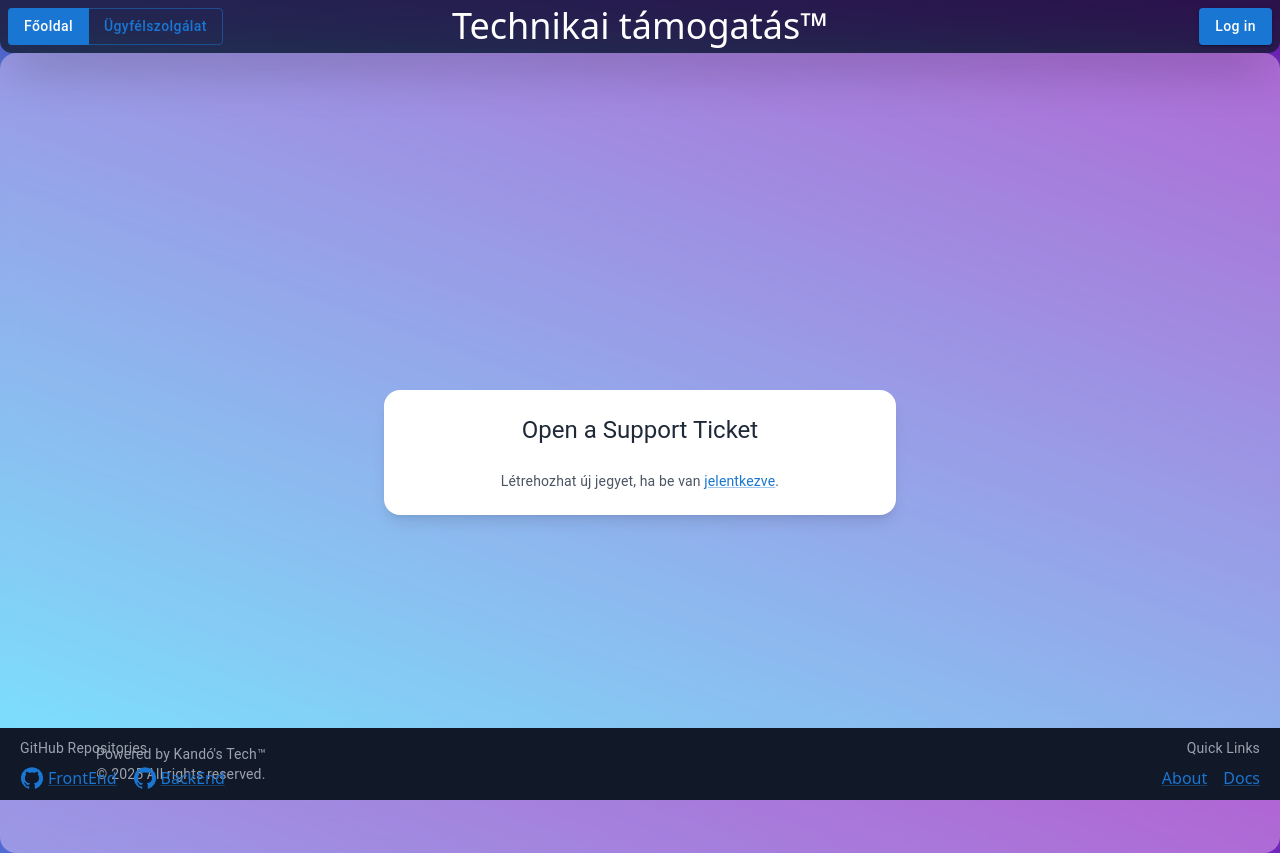
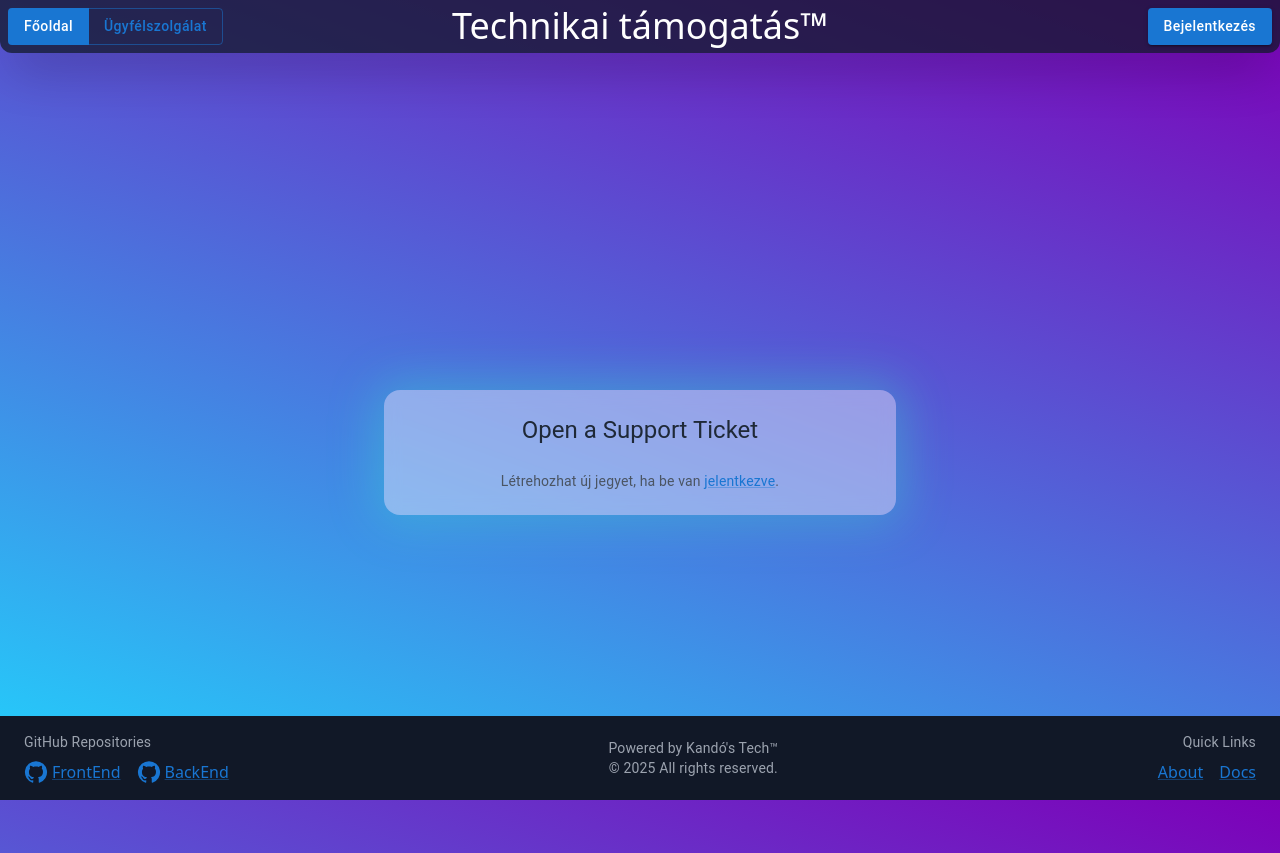
Before and after one commit to balhun/techsupport, a React (Vite) app: page /openticket in a window 1280 px wide. Built offline with nearby package versions, Linux system fonts and the light colour scheme; no server answers.

Commit message:
Otlet es ticket upg

```diff
--- a/src/pages/OpenTicket.jsx
+++ b/src/pages/OpenTicket.jsx
@@ -13,8 +13,8 @@ export default function OpenTicket({ user }) {
   };
 
   return (
-    <div className="flex flex-col items-center island glowing justify-center min-h-screen bg-gradient-to-b from-purple-900 to-blue-600 p-4">
-      <Box className="bg-white shadow-lg rounded-2xl p-6 space-y-6 w-full max-w-lg">
+    <div className="flex flex-col items-center justify-center min-h-screen ">
+      <Box className="bg-white shadow-lg rounded-2xl p-6 space-y-6 w-full max-w-lg island glowing">
         <Typography variant="h5" align="center" className="text-gray-800 font-semibold">Open a Support Ticket</Typography>
         {user ? (null):
           <Typography variant="body2" align="center" className="text-gray-600">Létrehozhat új jegyet, ha be van <Link className="text-blue-700 underline" href="/login">jelentkezve</Link>.</Typography>
--- a/src/pages/Profile.jsx
+++ b/src/pages/Profile.jsx
@@ -68,8 +68,9 @@ export default function Profile({ user,auth,logout,setUser }) {
       alert('Failed to update profile. Please try again.');
     }
     setUser((v)=>({...v,displayName:name}))
+    console.log(user)
   };
-
+  //Admin uid belemegy az sqlbe es onnan lehivva csekkolja le hogy admin vagy nem
   return (
     <>
       {user ? (
--- a/src/pages/RespFooter.jsx
+++ b/src/pages/RespFooter.jsx
@@ -18,10 +18,10 @@ export default function RespFooter() {
   }, [isLargeScreen]);
 
   return (
-    <footer className={`fixed bottom-0 left-0 w-full bg-gray-900 text-white transition-transform duration-300 ease-in-out ${isLargeScreen || showFooter ? "translate-y-0" : "translate-y-full"}`}>
-      <Container maxWidth="lg" className="py-4">
+    <footer className={`fixed bottom-0 left-0 w-full  bg-gray-900 text-white transition-transform duration-300 ease-in-out ${isLargeScreen || showFooter ? "translate-y-0" : "translate-y-full"}`}>
+      <Container maxWidth="full" className="py-4 justify-between">
         <Stack direction="row" spacing={4} justifyContent="space-between" alignItems="center">
-          <Stack direction="column" spacing={1} className="left-5 absolute">
+          <Stack direction="column" spacing={1} >
             <Typography variant="body2" className="text-gray-400">GitHub Repositories</Typography>
             <Stack direction="row" spacing={2}>
               <Link href="https://github.com/balhun/techsupport" target="_blank" rel="noopener"  className="text-gray-300 hover:text-gray-100 flex items-center"><GitHubIcon className="mr-1" /> FrontEnd</Link>
@@ -31,7 +31,7 @@ export default function RespFooter() {
           <Stack direction="column" spacing={1} alignItems="center" className="right-3">
             <Typography variant="body2" className="text-gray-400 text-center   bottom-1/2 right-3 ">Powered by Kandó's Tech™ <br /> © 2025 All rights reserved.</Typography>
           </Stack>
-          <Stack direction="column" spacing={1} alignItems="flex-end" className="right-5 absolute">
+          <Stack direction="column" spacing={1} alignItems="flex-end" >
             <Typography variant="body2" className="text-gray-400">Quick Links</Typography>
             <Stack direction="row" spacing={2}>
               <Link href="/about" className="text-gray-300 hover:text-gray-100">About</Link>
--- a/src/pages/RespMenu.jsx
+++ b/src/pages/RespMenu.jsx
@@ -56,7 +56,7 @@ export default function RespMenu({ user, setUser, logout }) {
             {user ?
             (
               <MenuItem onClick={() => { handleClose(); logout(); }} className="hover:bg-gray-700">
-                <LogoutIcon className="mr-2" />Log out
+                <LogoutIcon className="mr-2" />Kijelentkezés
               </MenuItem>
             ) :
             (
@@ -92,9 +92,9 @@ export default function RespMenu({ user, setUser, logout }) {
         ) : (
           ''
         )}
-        {user ? (!isSmallScreen && (<Link to="/"><Button variant="outlined" onClick={logout}>Log out</Button></Link>))
+        {user ? (!isSmallScreen && (<Link to="/"><Button variant="outlined" onClick={logout}>Kijelentkezés</Button></Link>))
         :
-        (!isSmallScreen && (<Link to="/login"><Button variant={pathname === '/login' ? 'outlined' : 'contained'}>Log in</Button></Link>)
+        (!isSmallScreen && (<Link to="/login"><Button variant={pathname === '/login' ? 'outlined' : 'contained'}>Bejelentkezés</Button></Link>)
         )}
       </Stack>
     </Stack>
```
